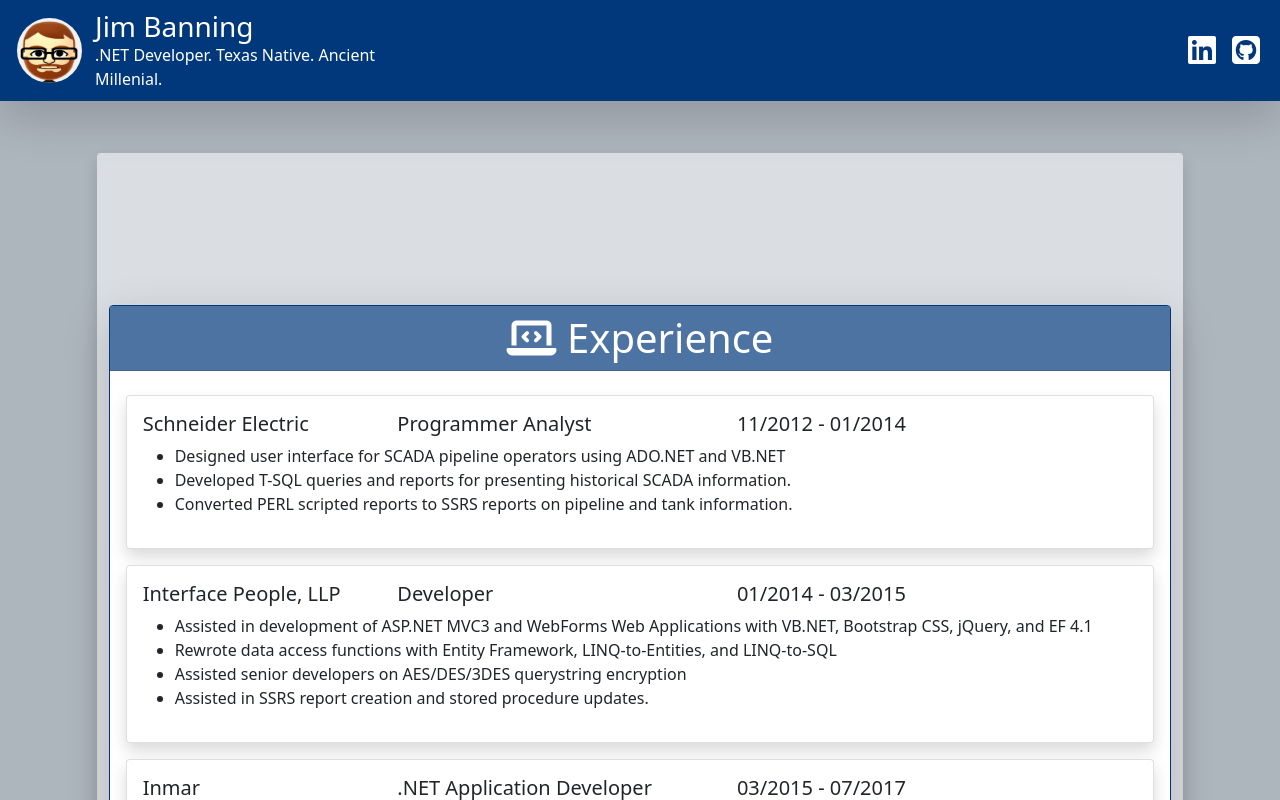
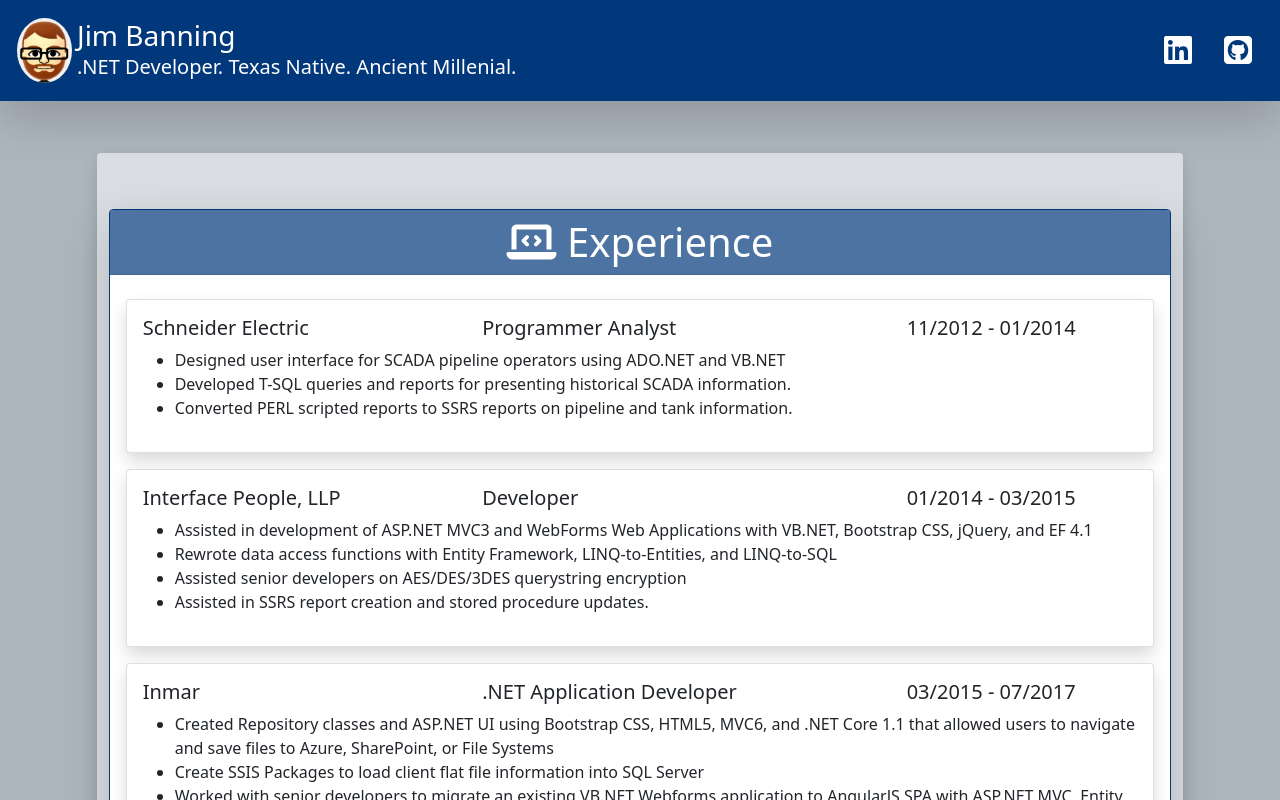
Before and after one commit to jbanning1981/PersonalPage, an Angular app in the folder personal-page/: page / in a window 1280 px wide. Shown: the top 800 px of the page. Built offline with nearby package versions, Linux system fonts and the light colour scheme.

Commit message:
updating navbar layout update job entry layout

```diff
--- a/personal-page/src/app/navbar/navbar.component.html
+++ b/personal-page/src/app/navbar/navbar.component.html
@@ -1,35 +1,31 @@
 <nav id="navbar" class="navbar bg-blue mb-1 sticky-top shadow-lg">
-  <div class="container-fluid d-flex flex-row justify-content-start">
-    <div class="d-flex flex-row w-100">
-      <div class="d-flex col-6 col-lg-4">
-        <div class="navbar-brand ">
-          <div class="align-items-center">
-            <!--<i class="fa fa-rocket fa-xs text-white border border-5 rounded-circle p-2"></i>-->
-            <img src="../../assets/Portrait.jpg" class="d-flex rounded-circle border border-blue border-5" style="width:75px;height:75px" />
+  <div class="container-fluid">
+    <div class="d-flex flex-wrap w-100 ">
+      <div class="d-flex col-12 col-md-10">
+        <div class="navbar-brand d-flex w-100 align-items-center">
+          <div>
+            <img src="../../assets/Portrait.jpg" class="d-flex rounded-circle border border-blue border-5 navbar-portrait" />
           </div>
-        </div>
-        <div class="d-flex px-2 justify-content-center">
-          <div class="text-white align-self-center">
-            <div class="h3 m-0 w-100">Jim Banning</div>
-            <div>.NET Developer. Texas Native. Ancient Millenial.</div>
+          <div>
+            <div class="text-white align-self-center text-wrap">
+              <div class="h3 m-0 w-100">Jim Banning</div>
+              <div class="d-none d-md-block">.NET Developer. Texas Native. Ancient Millenial.</div>
+            </div>
           </div>
         </div>
       </div>
-
-      <div class="d-flex col-lg-8 align-items-center justify-content-end">
-        <div class="d-flex ml-1 ">
-          <ul class="nav nav-pills text-white">
-            <li>
-              <a class="text-white p-2" href="https://www.linkedin.com/in/jimbanning" target="_blank">
-                <i class="fab fa-linkedin fa-2x"></i>
-              </a>
-            </li>
-            <li>
-              <a class="text-white p-2" href="https://github.com/jbanning1981" target="_blank">
-                <i class="fab fa-github-square fa-2x"></i>
-              </a>
-            </li>
-          </ul>
+      <div class="d-flex col-12 col-md-2">
+        <div class="d-flex w-100 h-100 align-items-center justify-content-md-end">
+          <div class="d-flex">
+            <a class="nav-link text-white" href="https://www.linkedin.com/in/jimbanning" target="_blank">
+              <i class="fab fa-linkedin fa-2x"></i>
+            </a>
+          </div>
+          <div class="d-flex">
+            <a class="nav-link text-white" href="https://github.com/jbanning1981" target="_blank">
+              <i class="fab fa-github-square fa-2x"></i>
+            </a>
+          </div>
         </div>
       </div>
     </div>
--- a/personal-page/src/app/page-content/page-content.component.html
+++ b/personal-page/src/app/page-content/page-content.component.html
@@ -1,9 +1,7 @@
 <div id="content" class="container-fluid align-items-stretch p-0 w-100">
   <div class="row d-flex justify-content-center">
-    <div class="col-10 mt-5 rounded justify-content-center shadow" style="background-color:rgba(248,249,250,0.6)">
-      <div style="opacity:1">
-        <section id="me-section" class="py-5 row">
-        </section>
+    <div class="col-10 mt-5 rounded justify-content-center shadow bg-content-body">
+      <div>
         <section id="work-section" class="py-5 row">
           <div class="col-12">
             <div class="card border-blue mt-2 shadow-lg">
@@ -18,13 +16,13 @@
                     <div class="card my-2 h-auto shadow">
                       <div class="card-body">
                         <div class="row">
-                          <div class="col-6 col-lg-3">
+                          <div class="col-12 col-lg-4">
                             <h5 class="card-title">{{job.company}}</h5>
                           </div>
-                          <div class="col-6 col-lg-4">
+                          <div class="col-12 col-lg-5">
                             <h5 class="card-title">{{job.title}}</h5>
                           </div>
-                          <div class="col-6 col-lg-3">
+                          <div class="col-12 col-lg-3">
                             <h5 class="card-title">{{job.startDate | date:'MM/YYYY'}} - {{job.endDate | date:'MM/YYYY'}}</h5>
                           </div>
                         </div>
--- a/personal-page/src/assets/jobhistory.json
+++ b/personal-page/src/assets/jobhistory.json
@@ -4,6 +4,7 @@
     "title": "Programmer Analyst",
     "startDate": "2012-11-19",
     "endDate": "2014-01-22",
+    "logoUrl": "https://jbanning1981.blob.core.windows.net/assets/Inmar_Logo.jpg",
     "accomplishments": [
       "Designed user interface for SCADA pipeline operators using ADO.NET and VB.NET",
       "Developed T-SQL queries and reports for presenting historical SCADA information.",
@@ -15,6 +16,7 @@
     "title": "Developer",
     "startDate": "2014-01-27",
     "endDate": "2015-03-13",
+    "logoUrl": "https://jbanning1981.blob.core.windows.net/assets/Inmar_Logo.jpg",
     "accomplishments": [
       "Assisted in development of ASP.NET MVC3 and WebForms Web Applications with VB.NET, Bootstrap CSS, jQuery, and EF 4.1",
       "Rewrote data access functions with Entity Framework, LINQ-to-Entities, and LINQ-to-SQL",
@@ -27,6 +29,7 @@
     "title": ".NET Application Developer",
     "startDate": "2015-03-17",
     "endDate": "2017-07-07",
+    "logoUrl": "https://jbanning1981.blob.core.windows.net/assets/Inmar_Logo.jpg",
     "accomplishments": [
       "Created Repository classes and ASP.NET UI using Bootstrap CSS, HTML5, MVC6, and .NET Core 1.1 that allowed users to navigate and save files to Azure, SharePoint, or File Systems",
       "Create SSIS Packages to load client flat file information into SQL Server",
--- a/personal-page/src/sass/styles.scss
+++ b/personal-page/src/sass/styles.scss
@@ -18,9 +18,11 @@ body {
 
 
 .navbar-brand {
-  font-size: 2rem;
-  letter-spacing: 5px;
-  margin-right:0px;
+}
+
+.navbar-portrait {
+  width: 65px;
+  height: 75px;
 }
 
 .bg-violet {
@@ -51,6 +53,10 @@ body {
   background-color: $violet !important;
 }
 
+.bg-content-body {
+  background-color: rgba(248,249,250,0.6);
+}
+
 .color-violet {
   color: $violet;
 }
@@ -64,9 +70,6 @@ body {
   animation: fa-spin 6s infinite linear;
 }
 
-.col.scrollspy-target {
-  position: relative;
-}
 
 .font-size-5rem {
   font-size:5rem;
```
